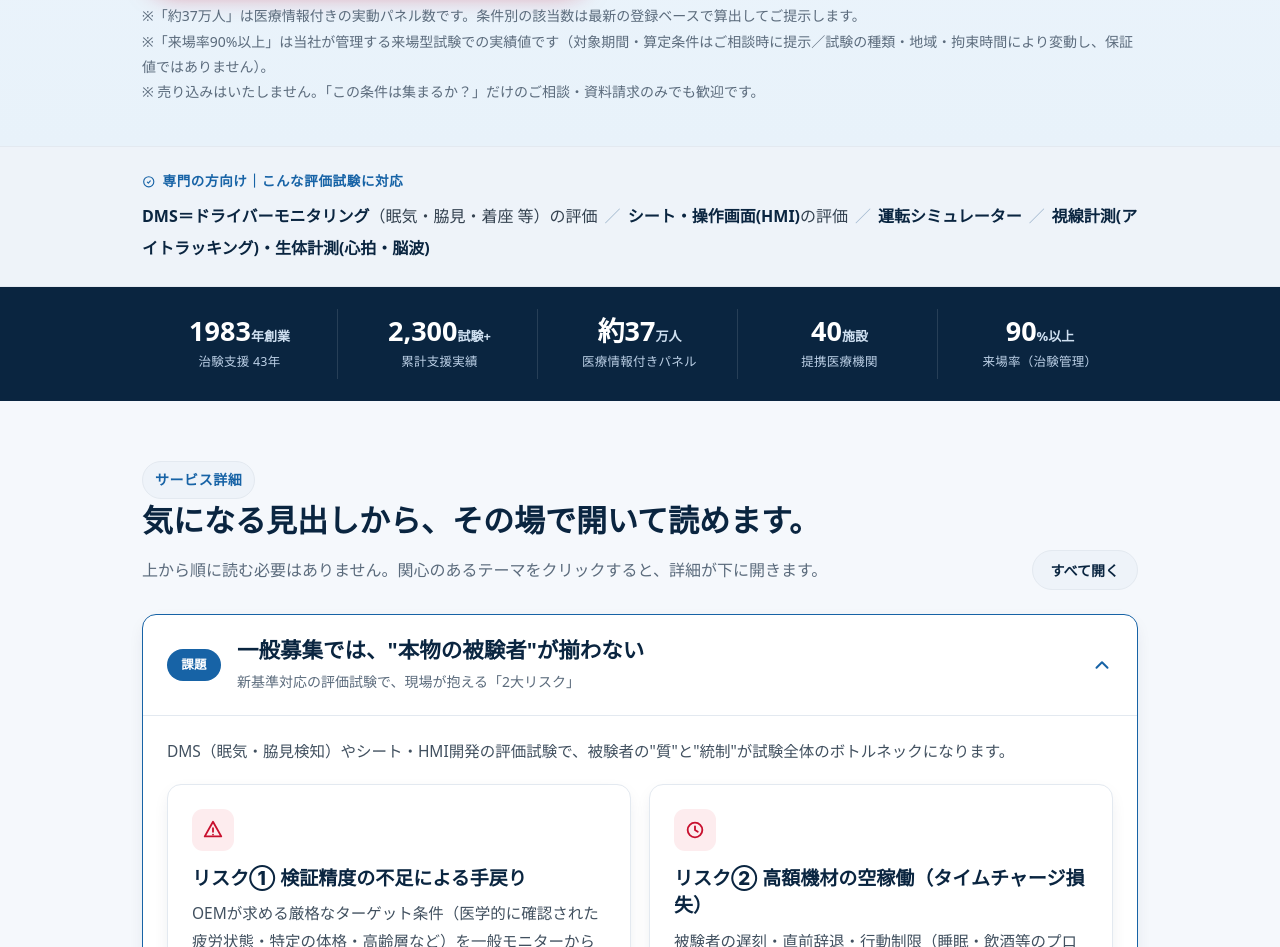
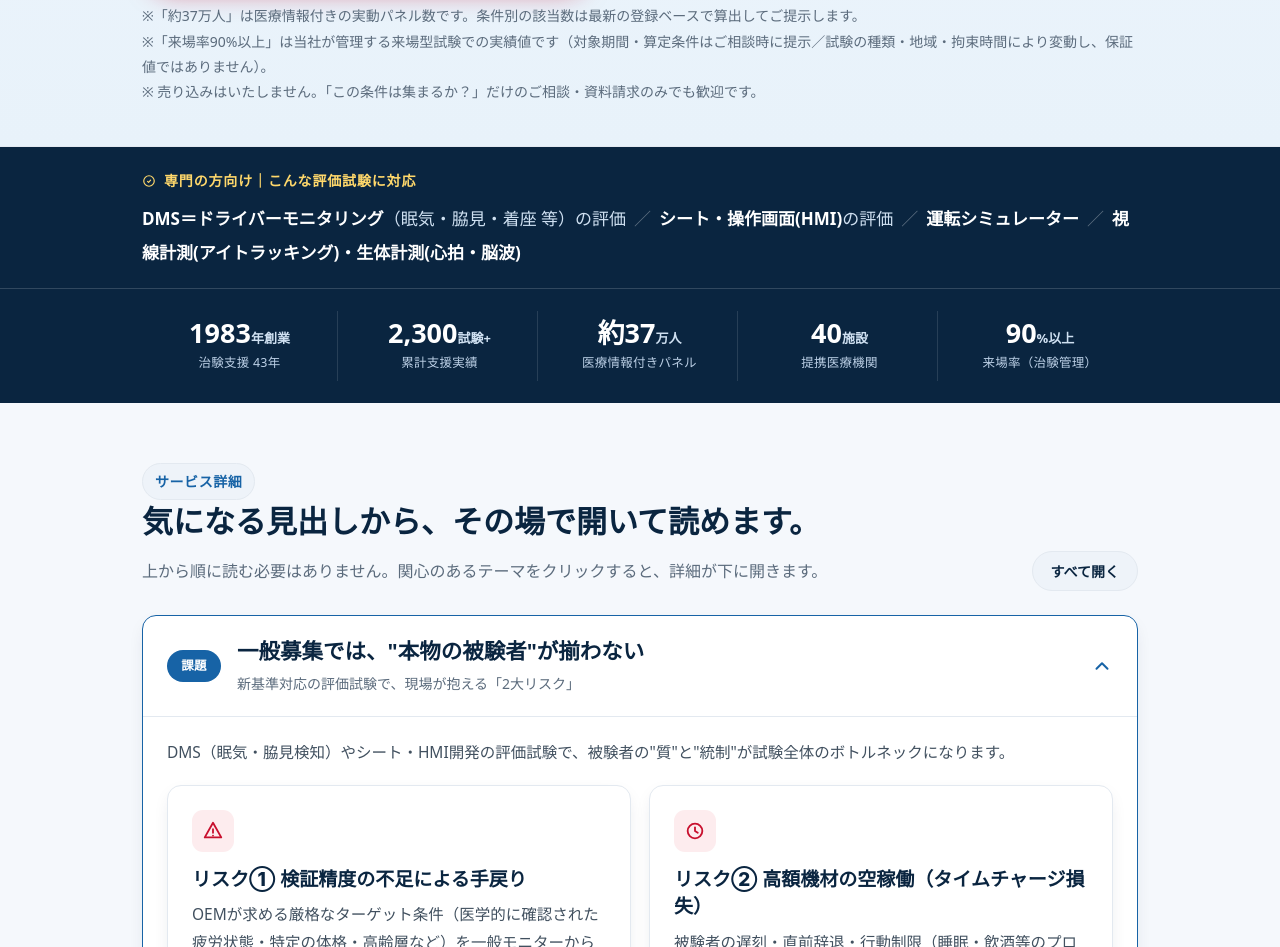
Before and after one commit to Ray-Ma2/incrom-jidosha-rd-lp, a plain HTML site: page index.html in a window 1280 px wide. Shown: the part 808-1755 px from the top of the page. Drawn offline with Linux system fonts and the light colour scheme.

Commit message:
feat: 対応評価試験を紺トラストバー上段に統合 — 金ラベル+白太字で強調(現場FB)かつ浮き回避

```diff
--- a/index.html
+++ b/index.html
@@ -73,14 +73,14 @@ svg{stroke-linecap:round; stroke-linejoin:round}
 .btn-ghost:hover{border-color:var(--blue); color:var(--blue)}
 .hero-note{font-size:14px; color:var(--muted); margin-top:2px; padding-bottom:28px}
 
-/* ===== Tech band（専門向け対応領域：タイポグラフィ主体） ===== */
-.tech-band{background:var(--soft2); border-bottom:1px solid var(--line)}
-.tech-band .wrap{padding:20px 22px 22px}
-.tech-band .tb-label{display:inline-flex; align-items:center; gap:7px; font-size:13.5px; font-weight:800; color:var(--blue); letter-spacing:.05em; margin-bottom:7px}
-.tech-band .tb-label .icon{flex:none}
-.tech-band .tb-list{margin:0; font-size:16px; line-height:2; color:#33414f; overflow-wrap:anywhere}
-.tech-band .tb-list b{color:var(--navy); font-weight:800}
-.tech-band .tb-sep{color:#9db4cc; margin:0 7px; font-weight:400}
+/* ===== 対応評価試験（トラストバー上段・強調表示） ===== */
+.trustbar .tb-scope{border-bottom:1px solid rgba(255,255,255,.16)}
+.trustbar .tb-scope .wrap{display:block; padding:20px 22px 18px}
+.tb-scope .tb-label{display:inline-flex; align-items:center; gap:8px; font-size:14px; font-weight:800; color:#ffd86b; letter-spacing:.06em; margin-bottom:8px}
+.tb-scope .tb-label .icon{flex:none}
+.tb-scope .tb-list{margin:0; font-size:17px; line-height:2; color:#cfe0f1; overflow-wrap:anywhere}
+.tb-scope .tb-list b{color:#fff; font-weight:800}
+.tb-scope .tb-sep{color:rgba(255,255,255,.35); margin:0 8px; font-weight:400}
 
 /* ===== Trust stat bar ===== */
 .trustbar{background:var(--navy); color:#fff}
@@ -215,8 +215,8 @@ footer .wrap{display:flex; flex-wrap:wrap; gap:8px 20px; justify-content:space-b
   .hero-cta-row{flex-direction:column; align-items:stretch}
   .hero-cta-row .btn{width:100%}
   .btn-primary{font-size:16px; padding:14px 16px}
-  .tech-band .wrap{padding:16px 16px 18px}
-  .tech-band .tb-list{font-size:14.5px; line-height:1.9}
+  .trustbar .tb-scope .wrap{padding:16px 16px 14px}
+  .tb-scope .tb-list{font-size:15px; line-height:1.9}
   .trustbar .t{border-right:none}
   .steps{grid-template-columns:1fr}
   .offer-recap{flex-direction:column; align-items:flex-start}
@@ -267,8 +267,9 @@ footer .wrap{display:flex; flex-wrap:wrap; gap:8px 20px; justify-content:space-b
   </div>
 </div>
 
-<!-- =================== 技術用語の信頼バンド（専門家に"分かってる"を担保／素人は読み飛ばしOK） =================== -->
-<div class="tech-band">
+<!-- =================== TRUST BAR =================== -->
+<div class="trustbar">
+  <div class="tb-scope">
     <div class="wrap">
       <span class="tb-label">
         <svg class="icon" viewBox="0 0 24 24" fill="none" stroke="currentColor" stroke-width="2"><circle cx="12" cy="12" r="9"/><path d="M9.5 12.5l1.8 1.8 3.5-3.8"/></svg>
@@ -277,9 +278,6 @@ footer .wrap{display:flex; flex-wrap:wrap; gap:8px 20px; justify-content:space-b
       <p class="tb-list"><b>DMS＝ドライバーモニタリング</b>（眠気・脇見・着座 等）の評価<span class="tb-sep">／</span><b>シート・操作画面(HMI)</b>の評価<span class="tb-sep">／</span><b>運転シミュレーター</b><span class="tb-sep">／</span><b>視線計測(アイトラッキング)・生体計測(心拍・脳波)</b></p>
     </div>
   </div>
-
-<!-- =================== TRUST BAR =================== -->
-<div class="trustbar">
   <div class="wrap">
     <div class="t"><div class="n">1983<span>年創業</span></div><div class="l">治験支援 43年</div></div>
     <div class="t"><div class="n">2,300<span>試験+</span></div><div class="l">累計支援実績</div></div>
```
Lines whose indentation alone changed are shown as unchanged.
